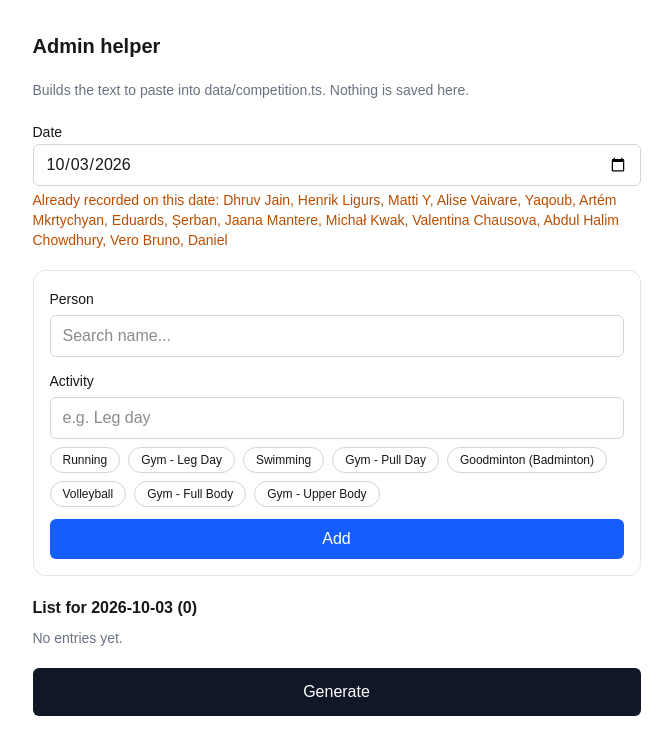
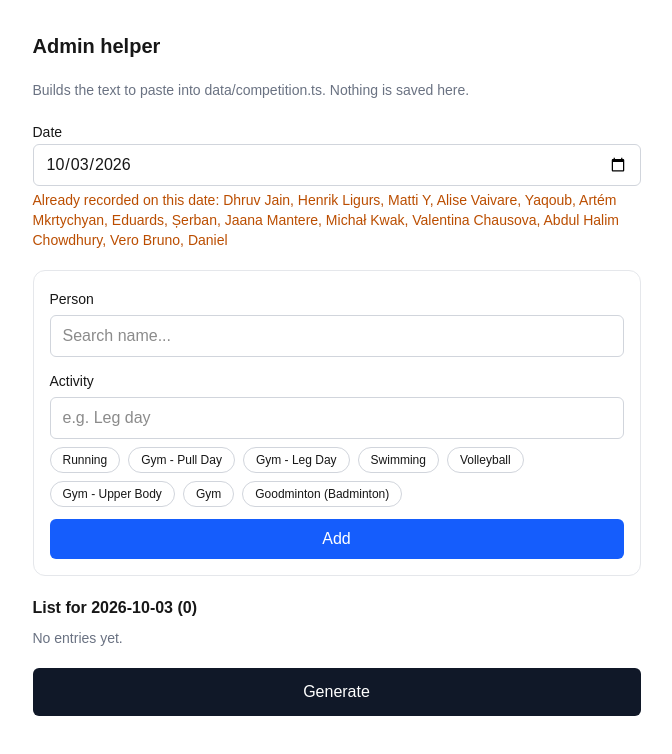
Before and after one commit to abdulhalimchy/Gym-Club-Competition-Progress-Tracker-Unofficial, a Next.js app: page /tools in a window 1280 px wide. Shown: the top 754 px of the page, without its empty margins (296-968 px from the left). Built offline with nearby package versions, Linux system fonts and the light colour scheme.

Commit message:
Add participation data for Oct 4, 2026

```diff
--- a/data/competition.ts
+++ b/data/competition.ts
@@ -93,4 +93,19 @@ export const participation: Record<string, [string, string][]> = {
     ["p13", "Gym - Abs & Cardio"],
     ["p10", "Running"],
   ],
+  "2026-10-04": [
+    ["p17", "Gym"],
+    ["p3", "Running"],
+    ["p1", "Swimming"],
+    ["p2", "Running"],
+    ["p4", "Running"],
+    ["p6", "Gym - Upper Body"],
+    ["p11", "Volleyball"],
+    ["p5", "Running"],
+    ["p7", "Gym - Pull Day"],
+    ["p15", "Volleyball"],
+    ["p14", "Gym - Pull Day"],
+    ["p10", "Running"],
+    ["p12", "Gym - Back & Biceps"],
+  ],
 };
```
